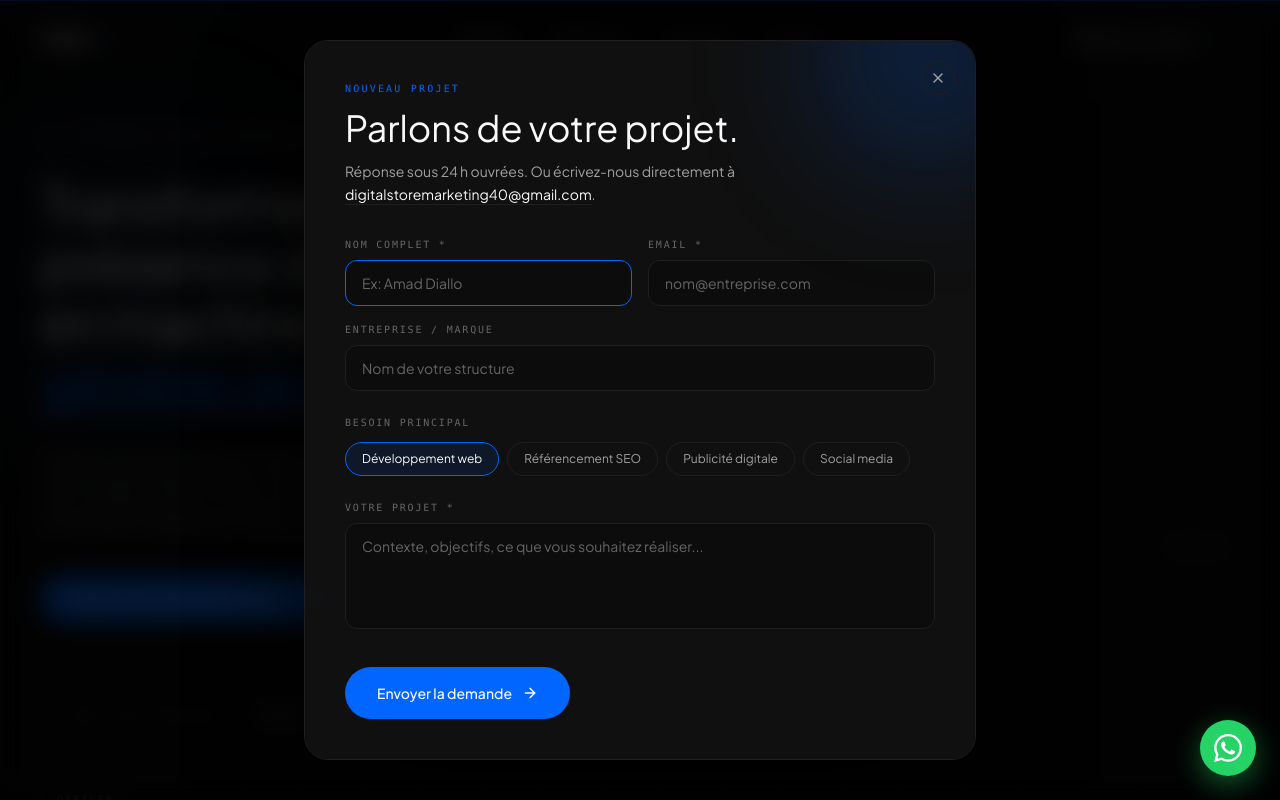
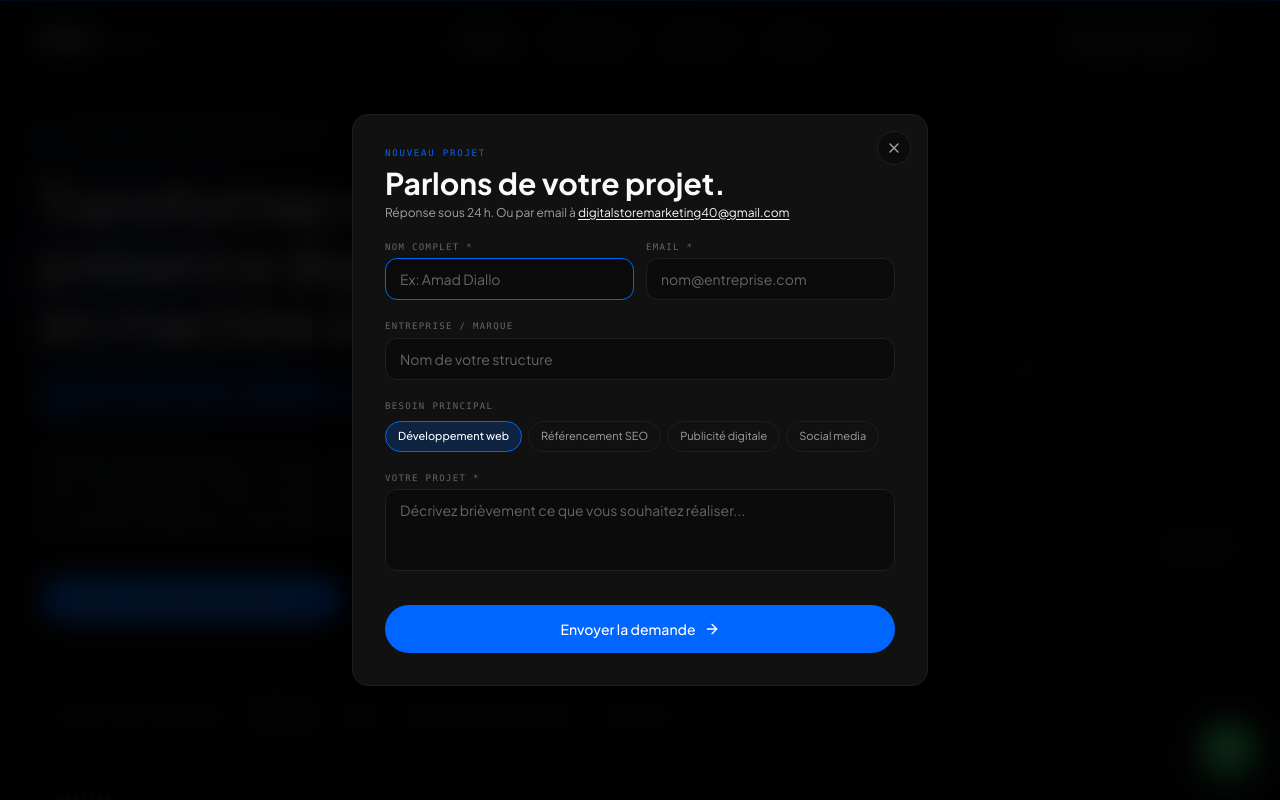
Before and after one commit to tchindagabriel59-arch/dsm-digital-portfolio, a Next.js app: page / in a window 1280 px wide. Both pictures are taken after a click on the button "Obtenir une étude & devis gratuit". Shown: the top 800 px of the page. Built offline with nearby package versions, Linux system fonts and the light colour scheme.

Commit message:
Update ContactDialog.tsx
ajoute

```diff
--- a/src/components/contact/ContactDialog.tsx
+++ b/src/components/contact/ContactDialog.tsx
@@ -16,9 +16,8 @@ const SERVICES = [
 ] as const;
 
 const FIELD =
-  "w-full rounded-xl border border-line bg-void/70 px-4 py-3 text-sm text-bone placeholder:text-ash-dim transition-colors focus:border-accent focus:outline-none";
+  "w-full rounded-xl border border-line bg-void/80 px-3.5 py-2.5 text-sm text-bone placeholder:text-ash-dim transition-colors focus:border-accent focus:outline-none";
 
-/** Formulaire de prise de contact — épuré et sans friction. */
 export default function ContactDialog({ open, onClose }: Props) {
   const [status, setStatus] = useState<"idle" | "loading" | "done">("idle");
   const [errors, setErrors] = useState<Record<string, string>>({});
@@ -31,20 +30,19 @@ export default function ContactDialog({ open, onClose }: Props) {
       if (event.key === "Escape") onClose();
     };
     window.addEventListener("keydown", onKey);
-    const timer = window.setTimeout(() => firstFieldRef.current?.focus(), 420);
+    const timer = window.setTimeout(() => firstFieldRef.current?.focus(), 300);
     return () => {
       window.removeEventListener("keydown", onKey);
       window.clearTimeout(timer);
     };
   }, [open, onClose]);
 
-  // Réinitialisation différée à la fermeture
   useEffect(() => {
     if (open) return;
     const timer = window.setTimeout(() => {
       setStatus("idle");
       setErrors({});
-    }, 500);
+    }, 400);
     return () => window.clearTimeout(timer);
   }, [open]);
 
@@ -55,7 +53,6 @@ export default function ContactDialog({ open, onClose }: Props) {
     setStatus("loading");
     setErrors({});
 
-    // On capture la source de trafic pour le suivi des campagnes payantes
     const params = new URLSearchParams(window.location.search);
     const source =
       params.get("utm_source") ??
@@ -97,8 +94,8 @@ export default function ContactDialog({ open, onClose }: Props) {
   return (
     <AnimatePresence>
       {open ? (
-        <div className="fixed inset-0 z-[150] flex items-end justify-center md:items-center">
-          {/* Voile */}
+        <div className="fixed inset-0 z-[300] flex items-center justify-center p-3 sm:p-4">
+          {/* Voile de fond */}
           <motion.button
             type="button"
             aria-label="Fermer le formulaire"
@@ -106,74 +103,73 @@ export default function ContactDialog({ open, onClose }: Props) {
             initial={{ opacity: 0 }}
             animate={{ opacity: 1 }}
             exit={{ opacity: 0 }}
-            className="absolute inset-0 bg-black/80 backdrop-blur-md"
+            className="absolute inset-0 bg-black/85 backdrop-blur-md"
           />
 
+          {/* Boîte Modale Mobile Touch-Scrollable */}
           <motion.div
             role="dialog"
             aria-modal="true"
             aria-label="Démarrer un projet"
-            initial={{ y: 60, opacity: 0, scale: 0.98 }}
+            initial={{ y: 40, opacity: 0, scale: 0.96 }}
             animate={{ y: 0, opacity: 1, scale: 1 }}
-            exit={{ y: 40, opacity: 0, scale: 0.98 }}
-            transition={{ duration: 0.55, ease: [0.16, 1, 0.3, 1] }}
-            className="relative max-h-[92dvh] w-full max-w-2xl overflow-y-auto rounded-t-3xl border border-line bg-surface/95 p-6 shadow-[0_40px_120px_-20px_rgba(0,0,0,0.9)] md:rounded-3xl md:p-10"
+            exit={{ y: 30, opacity: 0, scale: 0.96 }}
+            transition={{ duration: 0.4, ease: [0.16, 1, 0.3, 1] }}
+            className="relative z-10 max-h-[88vh] w-full max-w-xl overflow-y-auto overscroll-contain rounded-2xl border border-line bg-[#111111] p-5 sm:p-8 text-bone shadow-2xl touch-pan-y"
           >
-            <div className="pointer-events-none absolute -top-24 -right-16 h-56 w-56 rounded-full bg-accent/20 blur-3xl" />
-
             <button
               type="button"
               onClick={onClose}
-              className="absolute top-5 right-5 rounded-full border border-line p-2 text-ash transition-colors hover:border-bone/30 hover:text-bone"
+              className="absolute top-4 right-4 z-20 rounded-full border border-line bg-void/80 p-2 text-ash transition-colors hover:border-bone/30 hover:text-bone"
               aria-label="Fermer"
             >
               <X className="h-4 w-4" />
             </button>
 
             {status === "done" ? (
-              <div className="flex min-h-[380px] flex-col items-center justify-center text-center">
-                <div className="flex h-16 w-16 items-center justify-center rounded-full border border-accent/40 bg-accent/10">
+              <div className="flex min-h-[280px] flex-col items-center justify-center text-center py-6">
+                <div className="flex h-14 w-14 items-center justify-center rounded-full border border-accent/40 bg-accent/10">
                   <Check className="h-7 w-7 text-accent" />
                 </div>
-                <h3 className="display mt-7 text-3xl text-bone">
-                  Demande envoyée.
+                <h3 className="display mt-5 text-2xl font-bold text-bone">
+                  Demande envoyée !
                 </h3>
-                <p className="mt-3 max-w-sm text-sm leading-relaxed text-ash">
-                  Merci. Nous revenons vers vous sous 24 h ouvrées avec une
-                  première lecture de votre projet.
+                <p className="mt-2.5 max-w-sm text-xs sm:text-sm leading-relaxed text-ash">
+                  Merci. Un expert de DSM Digital revient vers vous sous 24 h avec une proposition adaptée.
                 </p>
                 <button
                   type="button"
                   onClick={onClose}
-                  className="mt-8 text-sm text-accent underline-offset-4 hover:underline"
+                  className="mt-6 rounded-full bg-accent px-6 py-2.5 text-xs font-medium text-white transition-opacity hover:opacity-90"
                 >
                   Retour au site
                 </button>
               </div>
             ) : (
-              <form onSubmit={handleSubmit} className="relative">
-                <p className="font-mono text-[10px] tracking-[0.22em] text-accent uppercase">
+              <form onSubmit={handleSubmit} className="relative space-y-4 sm:space-y-5">
+                <div>
+                  <p className="font-mono text-[9px] tracking-[0.2em] text-accent uppercase">
                     Nouveau projet
                   </p>
-                <h3 className="display mt-3 text-3xl text-bone md:text-4xl">
+                  <h3 className="display mt-1 text-2xl sm:text-3xl font-bold text-bone">
                     Parlons de votre projet.
                   </h3>
-                <p className="mt-3 text-sm leading-relaxed text-ash">
-                  Réponse sous 24 h ouvrées. Ou écrivez-nous directement à{" "}
+                  <p className="mt-1 text-xs text-ash">
+                    Réponse sous 24 h. Ou par email à{" "}
                     <a
                       href={`mailto:${SITE.email}`}
-                    className="text-bone underline decoration-line underline-offset-4 transition-colors hover:decoration-accent"
+                      className="text-bone underline underline-offset-2"
                     >
                       {SITE.email}
                     </a>
-                  .
                   </p>
+                </div>
 
-                <div className="mt-8 grid gap-4 sm:grid-cols-2">
+                <div className="grid gap-3 sm:grid-cols-2">
                   <div>
                     <label
                       htmlFor="name"
-                      className="mb-2 block font-mono text-[10px] tracking-[0.18em] text-ash-dim uppercase"
+                      className="mb-1 block font-mono text-[9px] tracking-[0.15em] text-ash-dim uppercase"
                     >
                       Nom complet *
                     </label>
@@ -185,16 +181,11 @@ export default function ContactDialog({ open, onClose }: Props) {
                       placeholder="Ex: Amad Diallo"
                       className={FIELD}
                     />
-                    {errors.name ? (
-                      <p className="mt-1.5 text-xs text-red-400">
-                        {errors.name}
-                      </p>
-                    ) : null}
                   </div>
                   <div>
                     <label
                       htmlFor="email"
-                      className="mb-2 block font-mono text-[10px] tracking-[0.18em] text-ash-dim uppercase"
+                      className="mb-1 block font-mono text-[9px] tracking-[0.15em] text-ash-dim uppercase"
                     >
                       Email *
                     </label>
@@ -206,18 +197,13 @@ export default function ContactDialog({ open, onClose }: Props) {
                       placeholder="nom@entreprise.com"
                       className={FIELD}
                     />
-                    {errors.email ? (
-                      <p className="mt-1.5 text-xs text-red-400">
-                        {errors.email}
-                      </p>
-                    ) : null}
                   </div>
                 </div>
 
-                <div className="mt-4">
+                <div>
                   <label
                     htmlFor="company"
-                    className="mb-2 block font-mono text-[10px] tracking-[0.18em] text-ash-dim uppercase"
+                    className="mb-1 block font-mono text-[9px] tracking-[0.15em] text-ash-dim uppercase"
                   >
                     Entreprise / Marque
                   </label>
@@ -229,33 +215,33 @@ export default function ContactDialog({ open, onClose }: Props) {
                   />
                 </div>
 
-                <fieldset className="mt-6">
-                  <legend className="mb-3 font-mono text-[10px] tracking-[0.18em] text-ash-dim uppercase">
+                <div>
+                  <legend className="mb-2 block font-mono text-[9px] tracking-[0.15em] text-ash-dim uppercase">
                     Besoin principal
                   </legend>
-                  <div className="flex flex-wrap gap-2">
+                  <div className="flex flex-wrap gap-1.5">
                     {SERVICES.map((item) => (
                       <button
                         key={item}
                         type="button"
                         onClick={() => setService(item)}
                         className={cn(
-                          "rounded-full border px-4 py-2 text-xs transition-all duration-300",
+                          "rounded-full border px-3 py-1.5 text-[11px] transition-all",
                           service === item
-                            ? "border-accent bg-accent/10 text-bone"
-                            : "border-line text-ash hover:border-line-strong hover:text-bone",
+                            ? "border-accent bg-accent/20 text-bone font-medium"
+                            : "border-line text-ash hover:border-line-strong",
                         )}
                       >
                         {item}
                       </button>
                     ))}
                   </div>
-                </fieldset>
+                </div>
 
-                <div className="mt-6">
+                <div>
                   <label
                     htmlFor="message"
-                    className="mb-2 block font-mono text-[10px] tracking-[0.18em] text-ash-dim uppercase"
+                    className="mb-1 block font-mono text-[9px] tracking-[0.15em] text-ash-dim uppercase"
                   >
                     Votre projet *
                   </label>
@@ -263,31 +249,26 @@ export default function ContactDialog({ open, onClose }: Props) {
                     id="message"
                     name="message"
                     required
-                    rows={4}
-                    placeholder="Contexte, objectifs, ce que vous souhaitez réaliser..."
+                    rows={3}
+                    placeholder="Décrivez brièvement ce que vous souhaitez réaliser..."
                     className={cn(FIELD, "resize-none")}
                   />
-                  {errors.message ? (
-                    <p className="mt-1.5 text-xs text-red-400">
-                      {errors.message}
-                    </p>
-                  ) : null}
                 </div>
 
                 {errors.form ? (
-                  <p className="mt-4 text-xs text-red-400">{errors.form}</p>
+                  <p className="text-xs text-red-400">{errors.form}</p>
                 ) : null}
 
                 <button
                   type="submit"
                   disabled={status === "loading"}
-                  className="group mt-8 inline-flex w-full items-center justify-center gap-2.5 rounded-full bg-accent px-8 py-4 text-sm font-medium text-white transition-all duration-300 hover:bg-accent-soft hover:shadow-[0_12px_40px_-10px_rgba(0,102,255,0.8)] disabled:opacity-60 sm:w-auto"
+                  className="group mt-2 inline-flex w-full items-center justify-center gap-2 rounded-full bg-accent px-6 py-3.5 text-sm font-medium text-white transition-all active:scale-95 disabled:opacity-60"
                 >
                   {status === "loading" ? (
                     <Loader2 className="h-4 w-4 animate-spin" />
                   ) : null}
-                  Envoyer la demande
-                  <ArrowRight className="h-4 w-4 transition-transform duration-300 group-hover:translate-x-1" />
+                  <span>Envoyer la demande</span>
+                  <ArrowRight className="h-4 w-4 transition-transform group-hover:translate-x-1" />
                 </button>
               </form>
             )}
```
Lines whose indentation alone changed are shown as unchanged.
